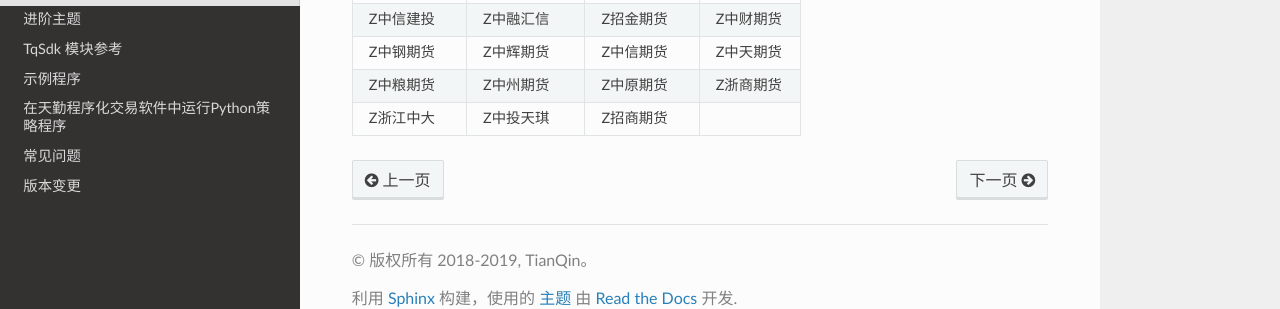
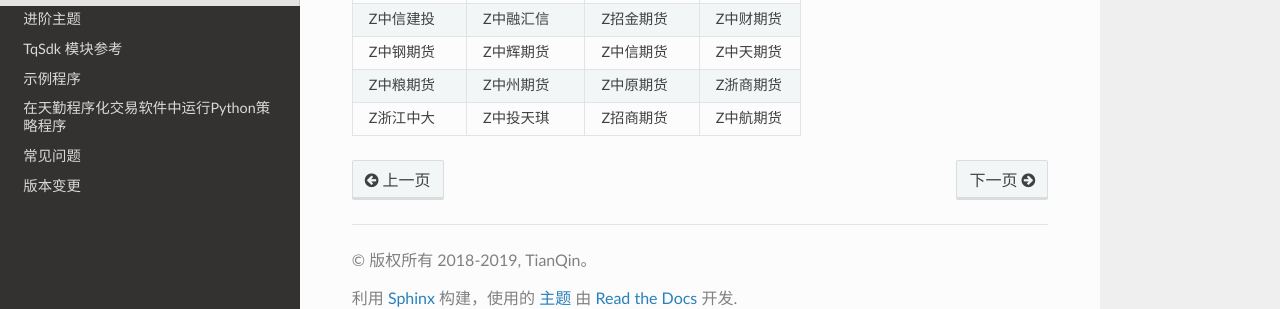
Before and after one commit to shinnytech/tqsdk-python, a Sphinx documentation site: the page built from doc/usage/trade.rst, in a window 1280 px wide and 900 px high, scrolled down 3904 px. Shown: the part 565-874 px from the top of the window. Built offline with Sphinx 7.4.7 and the Read the Docs theme 2.0.0, drawn with Linux system fonts in a browser that asks for light colours; comment, search, counter and statistics services are not loaded.

Commit message:
Update trade.rst
期货公司列表新增：中航期货

```diff
--- a/doc/usage/trade.rst
+++ b/doc/usage/trade.rst
@@ -174,5 +174,5 @@
 Z中信建投       Z中融汇信       Z招金期货       Z中财期货
 Z中钢期货       Z中辉期货       Z中信期货       Z中天期货
 Z中粮期货       Z中州期货       Z中原期货       Z浙商期货
-Z浙江中大       Z中投天琪       Z招商期货
+Z浙江中大       Z中投天琪       Z招商期货       Z中航期货
 =============== =============== =============== ====================
```
